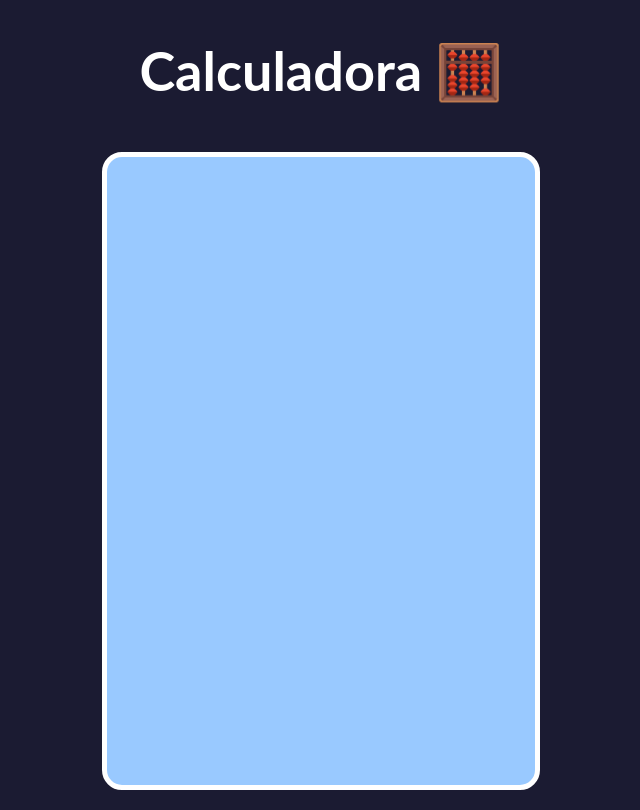
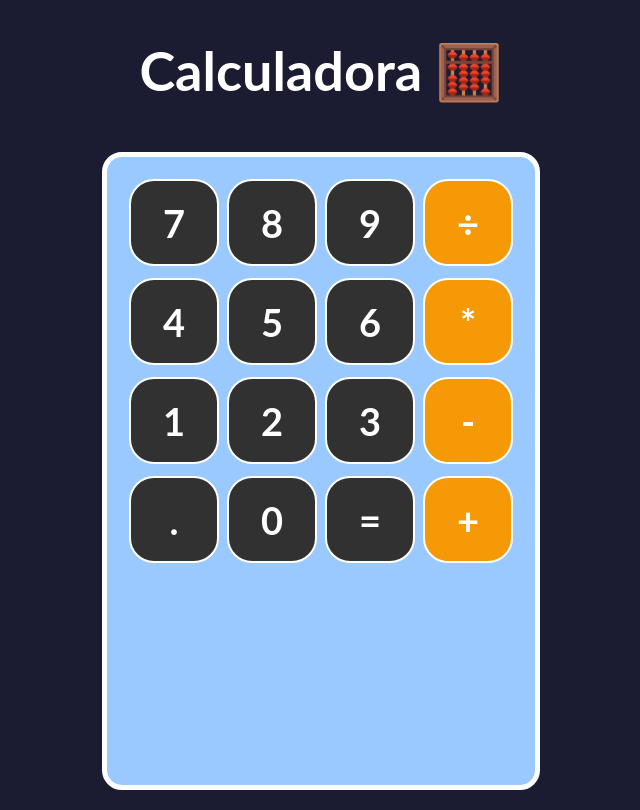
Before and after one commit to fabiochirinos/calculadora, a React (Create React App) app: page / in a window 1280 px wide. Shown: the whole page, without its empty margins (319-959 px from the left). Built offline with nearby package versions, Linux system fonts and the light colour scheme; the HTML template or start-up script is replaced by a standard one.

Commit message:
se agregaron los componentes Boton a la estructura

```diff
--- a/src/App.js
+++ b/src/App.js
@@ -1,5 +1,6 @@
 import './App.css';
-import logo from './img/calculadora.png'
+import Boton from './componentes/Boton';
+
 
 function App() {
   return (
@@ -8,10 +9,30 @@
         <h1>Calculadora 🧮</h1>
       </div>
       <div className='contenedor-calculadora'>
-        <div className='fila'></div>
-        <div className='fila'></div>
-        <div className='fila'></div>
-        <div className='fila'></div>
+        <div className='fila'>
+          <Boton>7</Boton>
+          <Boton>8</Boton>
+          <Boton>9</Boton>
+          <Boton>÷</Boton>
+        </div>
+        <div className='fila'>
+          <Boton>4</Boton>
+          <Boton>5</Boton>
+          <Boton>6</Boton>
+          <Boton>*</Boton>
+        </div>
+        <div className='fila'>
+          <Boton>1</Boton>
+          <Boton>2</Boton>
+          <Boton>3</Boton>
+          <Boton>-</Boton>
+        </div>
+        <div className='fila'>
+          <Boton>.</Boton>
+          <Boton>0</Boton>
+          <Boton>=</Boton>
+          <Boton>+</Boton>
+        </div>
         <div className='fila'></div>
       </div>
     </div>
```
